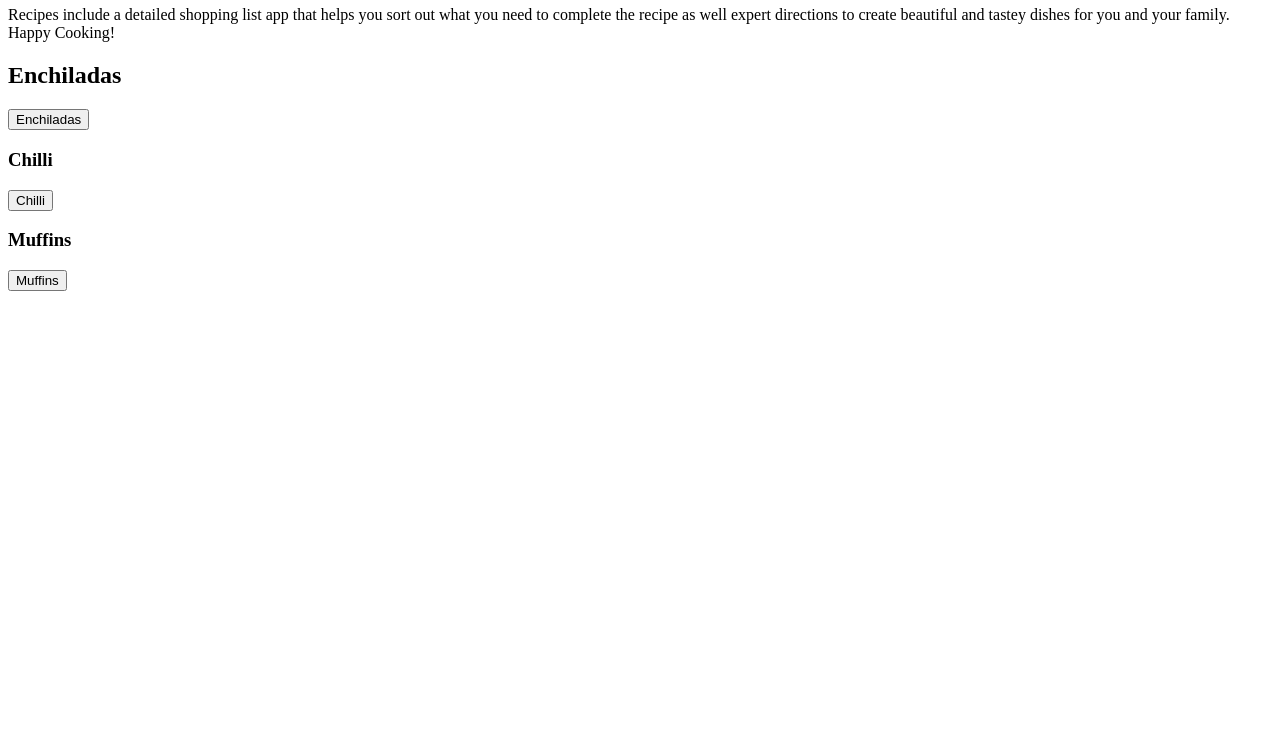
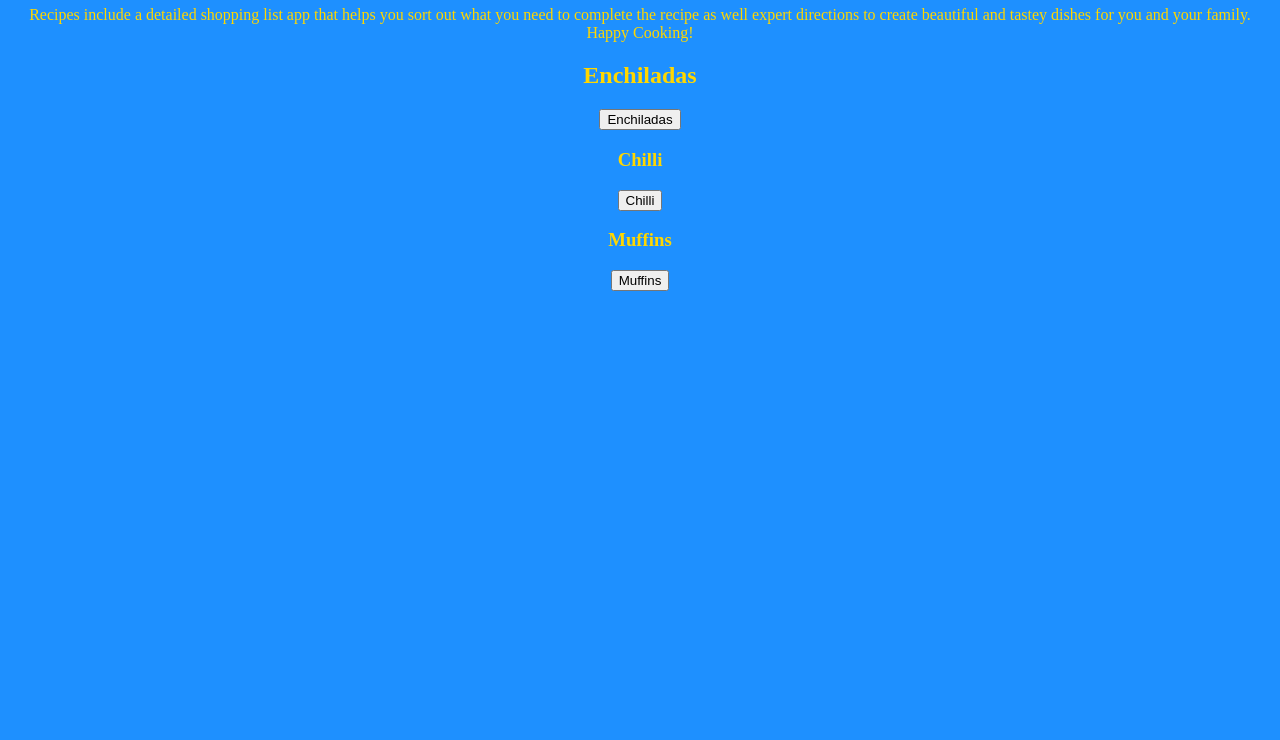
Before and after one commit to Stormxftw/Code-Louisville-Project, a website: page Public/index.html in a window 1280 px wide. Shown: the part 60-800 px from the top of the page. Drawn offline with Linux system fonts and the light colour scheme; no server answers.

Commit message:
add main.css file and add some pretties :D

```diff
--- a/Public/index.html
+++ b/Public/index.html
@@ -3,21 +3,22 @@
 <html ng-app='project'>
     <head>
         <title>Amanda's Famous Recipes</title>
+        <link rel="stylesheet" type="text/css" href="main.css">
     </head>
 
 
 <body>
     <h1>Welcome to Amanda's Famous Recipes</h1>
-        <p>Recipes include a detailed shopping list app that helps you sort out what you need to complete the recipe    as well expert directions to create beautiful and tastey dishes for you and your family. Happy Cooking!</p>
+        <p class="titleText">Recipes include a detailed shopping list app that helps you sort out what you need to complete the recipe    as well expert directions to create beautiful and tastey dishes for you and your family. Happy Cooking!</p>
 
-        <div ng-controller="ench">
+        <div  class="foodName" ng-controller="ench">
             <h2>Enchiladas</h2>
                 <button ng-click="showStuff = ! showStuff">Enchiladas</button>
                     <div class="dataDisplay" ng-show="showStuff" ng-include="'partials/Recipe Display.html'"></div>
         </div>
 
 
-        <div ng-controller="chilli">
+        <div  class="foodName" ng-controller="chilli">
             <h3>Chilli</h3>
                 <button ng-click="showStuff = ! showStuff">Chilli</button>
                     <div class="dataDisplay" ng-show="showStuff">
@@ -29,9 +30,9 @@
         </div>
 
 
-        <div ng-controller="muffins">
+        <div class="foodName" ng-controller="muffins">
             <h3>Muffins</h3>
-                <button ng-click="showStuff = ! showStuff">Muffins</button>
+                <button class="btn" ng-click="showStuff = ! showStuff">Muffins</button>
                     <div class="dataDisplay" ng-show="showStuff">
                         <ul>
                         <li ng-repeat='ing in recipelist.muffins'>{{ing.ing}}</li>
--- /dev/null
+++ b/Public/main.css
@@ -0,0 +1,30 @@
+body {
+    background-color: dodgerblue;
+}
+
+h1 {
+    text-align: center;
+    color: gold;
+    text-decoration: underline;
+}
+
+.titleText {
+    text-align: center;
+    color: gold;
+
+}
+
+.dataDisplay {
+    text-align: center;
+     color: gold;
+
+}
+
+.foodName {
+    text-align: center;
+    color: gold;
+}
+
+.btn {
+    text-align: center
+}
```
